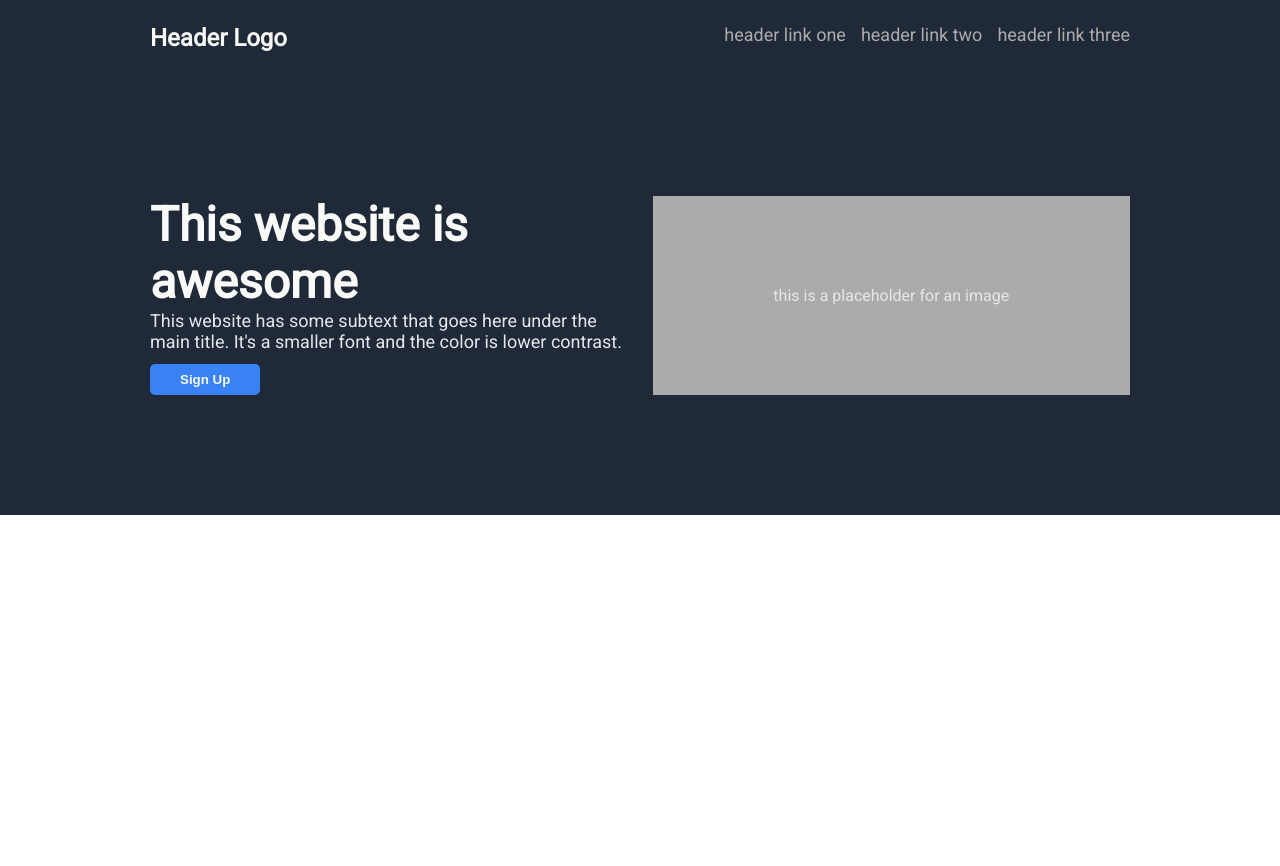
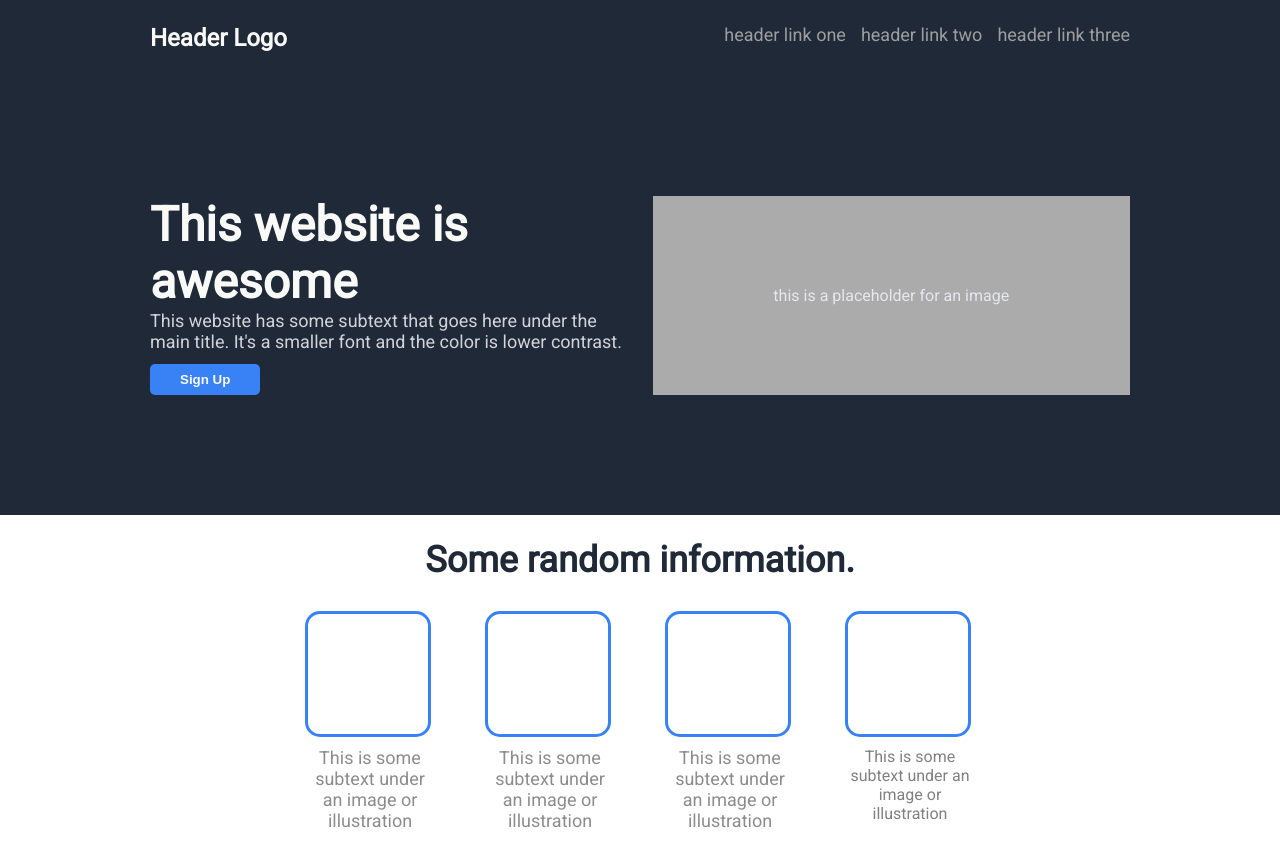
Before and after one commit to pantbruin/top-landing-page, a plain HTML site: page index.html in a window 1280 px wide. Before the commit the page ends 800 px from the top, so only its background shows below. Drawn offline with Linux system fonts and the light colour scheme.

Commit message:
Implement section 3 of landing page

```diff
--- a/index.html
+++ b/index.html
@@ -35,7 +35,35 @@
         this is a placeholder for an image
       </div>
     </div>
-    <div class="section-3"></div>
+    <div class="section-3">
+      <div class="information-header">Some random information.</div>
+      <div class="section-3-content-container">
+        <div class="info">
+          <div class="box"></div>
+          <div class="box-text secondary-text">
+            This is some subtext under an image or illustration
+          </div>
+        </div>
+        <div class="info">
+          <div class="box"></div>
+          <div class="box-text secondary-text">
+            This is some subtext under an image or illustration
+          </div>
+        </div>
+        <div class="info">
+          <div class="box"></div>
+          <div class="box-text secondary-text">
+            This is some subtext under an image or illustration
+          </div>
+        </div>
+        <div class="info">
+          <div class="box"></div>
+          <div class="box-text">
+            This is some subtext under an image or illustration
+          </div>
+        </div>
+      </div>
+    </div>
     <div class="section-4"></div>
     <div class="footer"></div>
   </body>
--- a/styles.css
+++ b/styles.css
@@ -24,6 +24,7 @@ ul {
 .secondary-text {
   font-size: 18px;
   color: #e5e7eb;
+  opacity: 90%;
 }
 
 a.secondary-text {
@@ -87,3 +88,39 @@ div.header-logo-text {
   border: 0;
   font-weight: 700;
 }
+
+/* Section 3 */
+
+.information-header {
+  font-weight: 800;
+  font-size: 36px;
+  color: #1f2937;
+  text-align: center;
+  margin-bottom: 30px;
+}
+
+.section-3-content-container {
+  display: flex;
+  justify-content: center;
+  flex-wrap: wrap;
+  gap: 50px;
+}
+
+.info {
+  max-width: 150px;
+  flex-shrink: 1;
+}
+
+.box {
+  border: 3px #3882f6 solid;
+  border-radius: 15px;
+  width: 120px;
+  height: 120px;
+}
+
+.box-text {
+  margin-top: 10px;
+  text-align: center;
+  max-width: 130px;
+  color: gray;
+}
```
